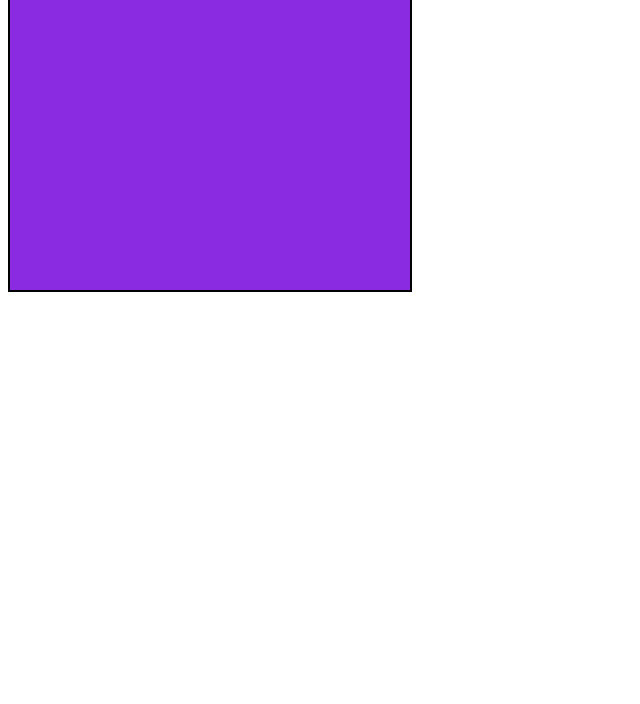
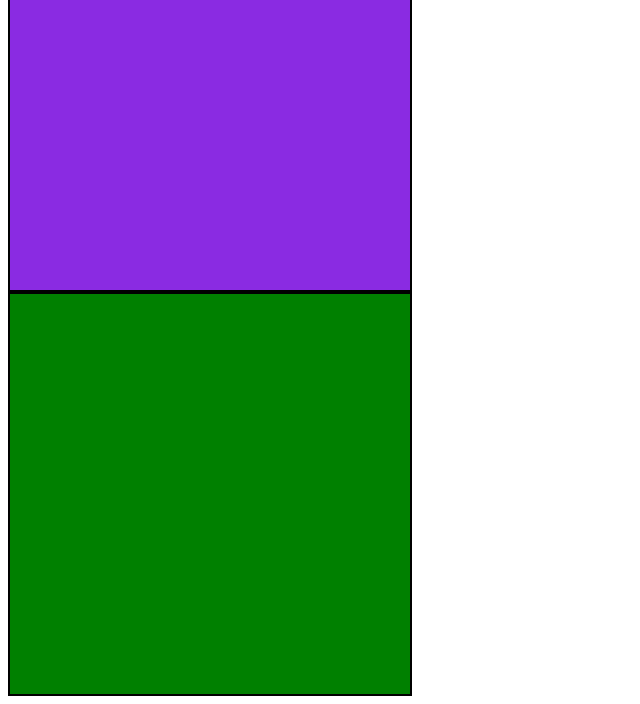
Before and after one commit to njoking/sticky, a plain HTML site: page index.html in a window 1280 px wide. Shown: the part 565-1269 px from the top of the page, without its empty margins (0-640 px from the left). Before the commit the page ends 865 px from the top, so only its background shows below. Drawn offline with Linux system fonts and the light colour scheme.

Commit message:
Comments on code
Please check the css file

```diff
--- a/style.css
+++ b/style.css
@@ -13,6 +13,12 @@
     height: 400px;
     border: 2px solid;
 }
+.div4{
+    background-color: green;
+    width: 400px;
+    height: 400px;
+    border: 2px solid;
+}
 
 .text-visible{
     color:gold
@@ -20,16 +26,19 @@
 .grey{
     background-color:grey
 }
+/* This one is working perfectly! well done.  */
 .positioning{
     position:sticky;
     top: 300px;
     right: 200px
 }
 .div-sticky{
-    background-color:gold
+    /* You forgot the semicolon after gold and sticky */
+    /* Also...nothing in your html is assigned this css class. for it to work, you need to add class="div-sticky" to the div you want to be sticky. */
+    background-color:gold;
     height: 600px;
     width: 100px;
-    position:sticky
+    position:sticky;
     border: 2px solid;
 
 }
```
